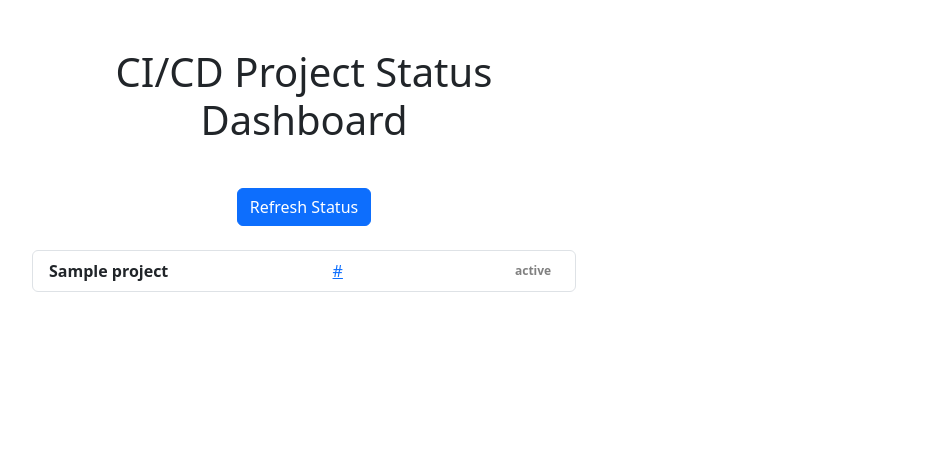
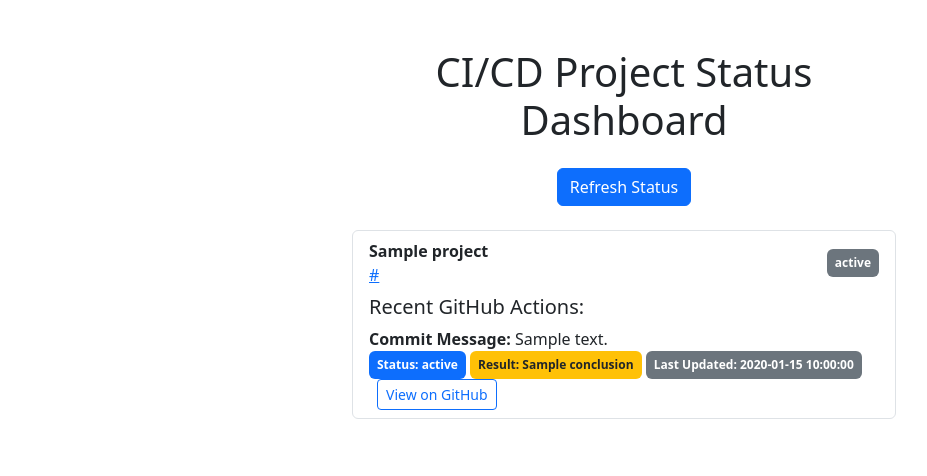
Before and after one commit to IPpetrov/ci-dashboard, a Flask app: template app/templates/index.html in a window 1280 px wide. Shown: the top 476 px of the page, without its empty margins (16-943 px from the left). Run offline with Flask 2, Linux system fonts and the light colour scheme; the template is opened without the code that fills it: most values are stand-ins (such as "Sample title", 1, 10 or a date in 2020).

Commit message:
upgrade to show latest github actions

```diff
--- a/app/templates/index.html
+++ b/app/templates/index.html
@@ -7,23 +7,20 @@
   <link rel="stylesheet" href="https://cdn.jsdelivr.net/npm/bootstrap@5.3.0/dist/css/bootstrap.min.css">
   <style>
     .status-online {
-      color: green;
+      color: #28a745;
     }
     .status-error {
-      color: red;
+      color: #dc3545;
     }
     .status-unknown {
-      color: gray;
-    }
-    .refresh-btn {
-      margin-top: 20px;
+      color: #6c757d;
     }
     .status-container {
       margin-bottom: 10px;
     }
   </style>
 </head>
-<body class="p-5 w-50">
+<body class="p-5 w-50 m-auto">
   <h1 class="mb-4 text-center">CI/CD Project Status Dashboard</h1>
 
   <!-- Refresh Button -->
@@ -33,16 +30,60 @@
 
   <!-- Project List -->
   <ul class="list-group mt-4">
-    {% for project, status in projects %}
-      <li class="list-group-item d-flex justify-content-between align-items-center status-container">
-        <strong>{{ project.name }}</strong>
-        <a href="{{ project.url }}" target="_blank">{{ project.url }}</a>
-        <span class="badge
-            {% if 'Online' in status %} status-online
-            {% elif 'Unreachable' in status %} status-error
-            {% else %} status-unknown {% endif %}">
-            {{ status }}
-        </span>
+    {% for project, status, github in projects %}
+      <li class="list-group-item status-container">
+        <div class="d-flex justify-content-between align-items-center">
+          <div>
+            <strong>{{ project.name }}</strong><br>
+            <a href="{{ project.url }}" target="_blank">{{ project.url }}</a>
+          </div>
+          <div>
+            <span class="badge p-2
+                {% if 'Online' in status %} bg-success
+                {% elif 'Unreachable' in status %} bg-danger
+                {% else %} bg-secondary {% endif %}">
+              {{ status }}
+            </span>
+          </div>
+        </div>
+
+        <!-- GitHub Actions Status -->
+        {% if github.get("error") %}
+          <div class="mt-2 text-danger">
+            <strong>Error:</strong> {{ github.error }}
+            {% if github.cached %}
+              <span class="badge bg-secondary ms-2">Cached</span>
+            {% endif %}
+          </div>
+        {% elif github.runs is defined and github.runs|length == 0 %}
+          <div class="mt-2 text-warning">
+            <strong>No GitHub Actions found for this project.</strong>
+            {% if github.cached %}
+              <span class="badge bg-secondary ms-2">Cached</span>
+            {% endif %}
+          </div>
+        {% else %}
+          <div class="mt-2">
+            <h5>Recent GitHub Actions:</h5>
+            {% for run in github.runs %}
+              <div class="mt-2">
+                <strong>Commit Message:</strong> {{ run.commit_message }}<br>
+                <span class="badge bg-primary p-2">Status: {{ run.status }}</span>
+                <span class="badge p-2
+                    {% if run.conclusion == 'success' %} bg-success
+                    {% elif run.conclusion == 'failure' %} bg-danger
+                    {% else %} bg-warning text-dark {% endif %}">
+                  Result: {{ run.conclusion }}
+                </span>
+                <span class="badge bg-secondary p-2">Last Updated: {{ run.updated_at }}</span>
+                <a class="btn btn-sm btn-outline-primary ms-2" href="{{ run.html_url }}" target="_blank">View on GitHub</a>
+              </div>
+            {% endfor %}
+            {% if github.cached %}
+              <div class="mt-2"><span class="badge bg-secondary">Showing cached results</span></div>
+            {% endif %}
+          </div>
+        {% endif %}
       </li>
     {% endfor %}
   </ul>
--- a/requirements.txt
+++ b/requirements.txt
@@ -3,3 +3,4 @@ requests==2.31.0
 aws-wsgi
 pytest
 werkzeug<3.0.0
+Flask-Caching
```
Also changed, not shown: app/__init__.py (+10 -0 lines), app/routes.py (+21 -4 lines), app/utils.py (+48 -0 lines), .github/workflows/deploy.yml, main.py (line endings or trailing spaces).
